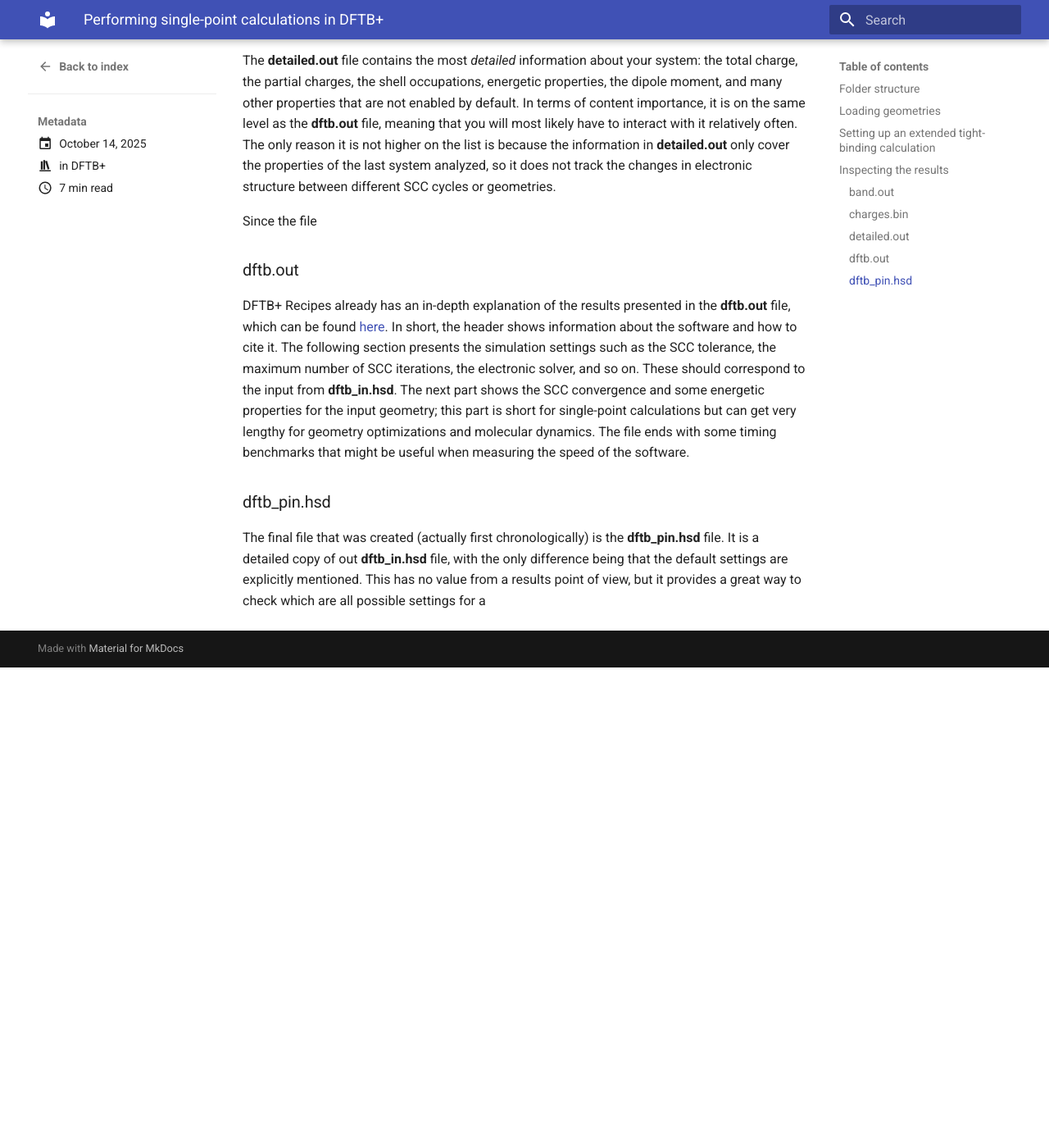
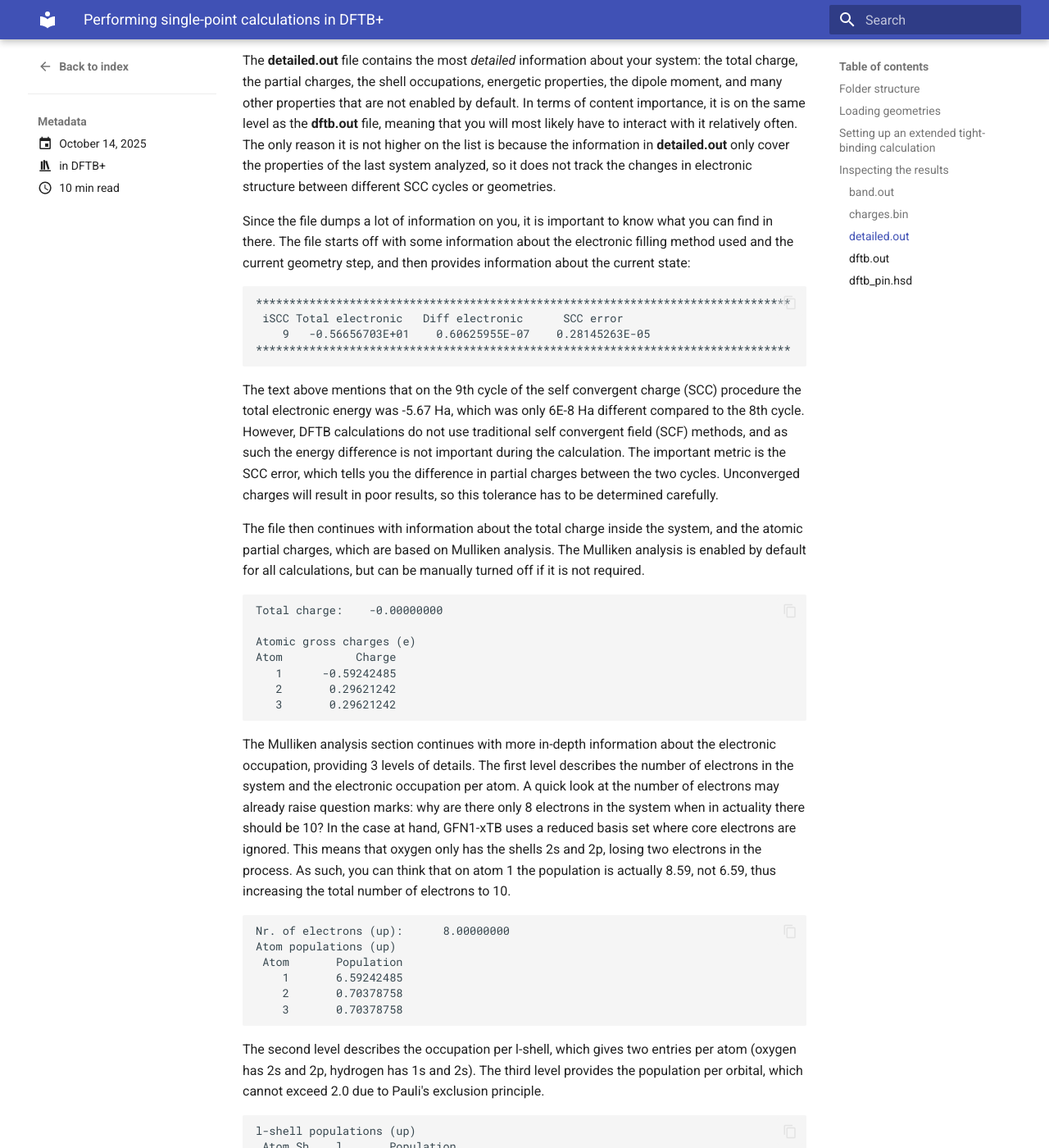
Before and after one commit to stflavian/stflavian.github.io, an MkDocs documentation site: the page built from docs/posts/DFTB+/single-point.md, in a window 1280 px wide and 1400 px high, scrolled down 5001 px. Shown: the whole window at 82% size. Built offline with MkDocs 1.6.1 and Material for MkDocs 9.7.7, drawn with Linux system fonts in a browser that asks for light colours; before the commit the page ends 5815 px from its top, so only the background shows below that; some of the changed text lies outside the part shown.

Commit message:
finished single-point tutorial

````diff
--- a/docs/posts/DFTB+/single-point.md
+++ b/docs/posts/DFTB+/single-point.md
@@ -239,7 +239,123 @@ reason it is not higher on the list is because the information in **detailed.out
 only cover the properties of the last system analyzed, so it does not track the
 changes in electronic structure between different SCC cycles or geometries.
 
-Since the file
+Since the file dumps a lot of information on you, it is important to know what you
+can find in there. The file starts off with some information about the electronic
+filling method used and the current geometry step, and then provides information
+about the current state:
+
+```
+********************************************************************************
+ iSCC Total electronic   Diff electronic      SCC error
+    9   -0.56656703E+01    0.60625955E-07    0.28145263E-05
+********************************************************************************
+```
+
+The text above mentions that on the 9th cycle of the self convergent charge (SCC)
+procedure the total electronic energy was -5.67 Ha, which was only 6E-8 Ha different
+compared to the 8th cycle. However, DFTB calculations do not use traditional
+self convergent field (SCF) methods, and as such the energy difference is not
+important during the calculation. The important metric is the SCC error, which
+tells you the difference in partial charges between the two cycles. Unconverged
+charges will result in poor results, so this tolerance has to be determined carefully.
+
+The file then continues with information about the total charge inside the system,
+and the atomic partial charges, which are based on Mulliken analysis. The Mulliken
+analysis is enabled by default for all calculations, but can be manually turned off
+if it is not required.
+
+```
+Total charge:    -0.00000000
+
+Atomic gross charges (e)
+Atom           Charge
+   1      -0.59242485
+   2       0.29621242
+   3       0.29621242
+```
+
+The Mulliken analysis section continues with more in-depth information about the
+electronic occupation, providing 3 levels of details. The first level describes
+the number of electrons in the system and the electronic occupation per atom. A
+quick look at the number of electrons may already raise question marks: why are there
+only 8 electrons in the system when in actuality there should be 10? In the case at
+hand, GFN1-xTB uses a reduced basis set where core electrons are ignored. This means
+that oxygen only has the shells 2s and 2p, losing two electrons in the process. As
+such, you can think that on atom 1 the population is actually 8.59, not 6.59, thus
+increasing the total number of electrons to 10.
+
+```
+Nr. of electrons (up):      8.00000000
+Atom populations (up)
+ Atom       Population
+    1       6.59242485
+    2       0.70378758
+    3       0.70378758
+```
+
+The second level describes the occupation per l-shell, which gives two entries per
+atom (oxygen has 2s and 2p, hydrogen has 1s and 2s). The third level provides
+the population per orbital, which cannot exceed 2.0 due to Pauli's exclusion
+principle.
+
+```
+l-shell populations (up)
+ Atom Sh.   l       Population
+    1   1   0       1.84212929
+    1   2   1       4.75029555
+    2   1   0       0.66937366
+    2   2   0       0.03441392
+    3   1   0       0.66937366
+    3   2   0       0.03441392
+
+Orbital populations (up)
+ Atom Sh.   l   m       Population  Label
+    1   1   0   0       1.84212929  s
+    1   2   1  -1       1.32398491  p_y
+    1   2   1   0       1.42631065  p_z
+    1   2   1   1       2.00000000  p_x
+    2   1   0   0       0.66937366  s
+    2   2   0   0       0.03441392  s2
+    3   1   0   0       0.66937366  s
+    3   2   0   0       0.03441392  s2
+```
+
+Followed by the Mulliken analysis, the file contains information about the energy
+inside the system, such as the Fermi level, thermal smearing, total energy, and so
+on. In general, the Mermin free energy is recommended as a reliable metric for the
+energy inside the system, as it also accounts for electronic temperature.
+
+```
+Fermi level:                        -0.3653155827 H           -9.9407 eV
+Band energy:                        -4.6740022127 H         -127.1861 eV
+TS:                                  0.0000000000 H            0.0000 eV
+Band free energy (E-TS):            -4.6740022127 H         -127.1861 eV
+Extrapolated E(0K):                 -4.6740022127 H         -127.1861 eV
+Input / Output electrons (q):      8.0000000000      8.0000000000
+
+Energy H0:                          -5.7249282333 H         -155.7832 eV
+Energy SCC:                          0.0592579110 H            1.6125 eV
+Total Electronic energy:            -5.6656703223 H         -154.1707 eV
+Repulsive energy:                    0.0000000000 H            0.0000 eV
+Total energy:                       -5.6656703223 H         -154.1707 eV
+Extrapolated to 0:                  -5.6656703223 H         -154.1707 eV
+Total Mermin free energy:           -5.6656703223 H         -154.1707 eV
+Force related energy:               -5.6656703223 H         -154.1707 eV
+```
+
+The file closes off with information about the dipole moment of the system, which
+in the case at hand differs from the experimentally determined 1.85 Debye. However,
+this is most likely due to the settings used for the simulation and the
+non-optimized geometry used, and will be improved in further tutorials.
+
+```
+Dipole moment:   -0.00000000    1.52590939   -0.00000000 au
+Dipole moment:   -0.00000000    3.87847511   -0.00000000 Debye
+```
+
+Enabling more options in the `Analysis` block can extend this file to contain CM5
+charges, forces, stress, and much more. Nevertheless, you are now aware of the
+default content that can be found here.
 
 ### dftb.out
 
@@ -260,4 +376,8 @@ The final file that was created (actually first chronologically) is the
 **dftb_pin.hsd** file. It is a detailed copy of out **dftb_in.hsd** file, with
 the only difference being that the default settings are explicitly mentioned. This
 has no value from a results point of view, but it provides a great way to check
-which are all possible settings for a
+which are all possible settings. It is especially useful since the DFTB+ manual
+does not explicitly mention some settings for extended tight-binding calculations.
+
+That is it for now! Later, we will look into what settings should be changed to
+obtain accurate results.
````
